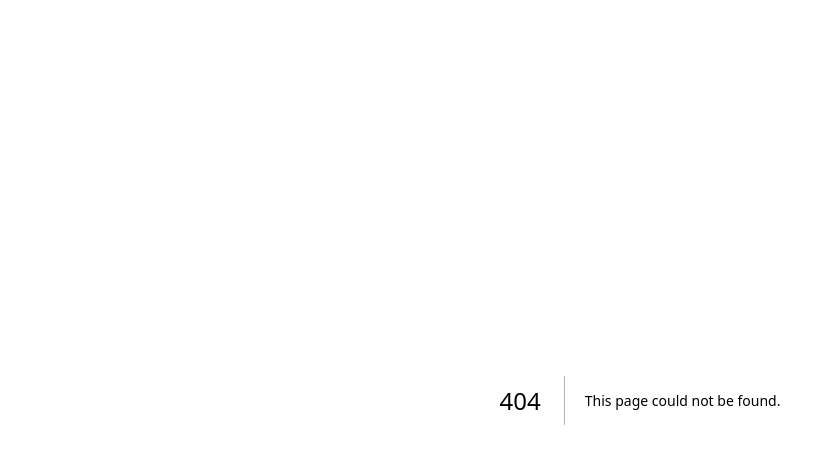
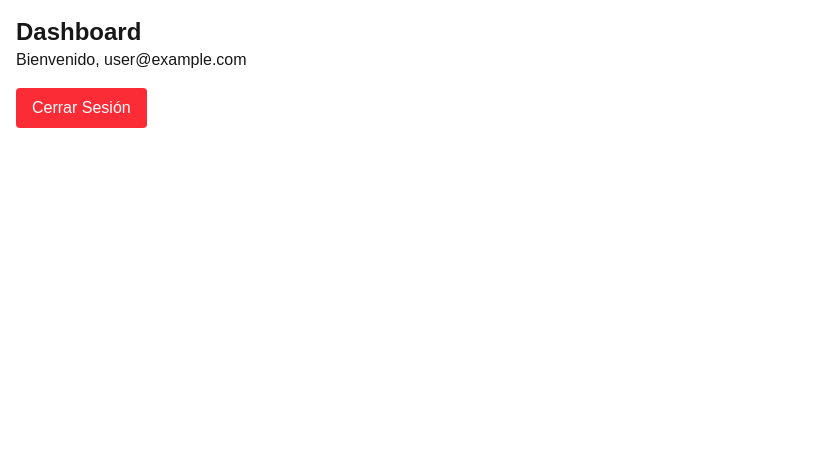
Before and after one commit to udb2025/DPS941proyecto1_CA140174, a Next.js app in the folder proyecto-gestion/: page /gerente in a window 1280 px wide. Before the commit this address had no page. Shown: the top 464 px of the page, without its empty margins (0-827 px from the left). Built offline with nearby package versions, Linux system fonts and the light colour scheme; no server answers; sample sign-in values are in the browser's storage.

Commit message:
login exitoso por perfil de usuario

```diff
--- /dev/null
+++ b/proyecto-gestion/src/app/admin/page.tsx
@@ -0,0 +1,49 @@
+"use client";
+
+import { useEffect, useState } from "react";
+import { auth } from "@/lib/firebase/firebaseConfig";
+import { useRouter } from "next/navigation";
+import { onAuthStateChanged, User } from "firebase/auth";
+import { logout } from "@/services/authService";
+
+export default function Dashboard() {
+  const [user, setUser] = useState<User | null>(null);
+  const router = useRouter();
+
+  useEffect(() => {
+    const unsubscribe = onAuthStateChanged(auth, (currentUser) => {
+      if (!currentUser) {
+        router.push("/login");
+      } else {
+        console.log("Usuario autenticado:", currentUser);
+        setUser(currentUser);
+      }
+    });
+
+    return () => unsubscribe();
+  }, [router]);
+
+  const handleLogout = async () => {
+    await logout();
+    router.push("/login"); // Redirigir al login después de cerrar sesión
+  };
+
+  return (
+    <div className="p-4">
+      <h1 className="text-2xl font-bold">Dashboard</h1>
+      {user ? (
+        <>
+          <p>Bienvenido, {user.email}</p>
+          <button
+            onClick={handleLogout}
+            className="mt-4 px-4 py-2 bg-red-500 text-white rounded"
+          >
+            Cerrar Sesión
+          </button>
+        </>
+      ) : (
+        <p>Cargando...</p>
+      )}
+    </div>
+  );
+}
--- /dev/null
+++ b/proyecto-gestion/src/app/gerente/page.tsx
@@ -0,0 +1,49 @@
+"use client";
+
+import { useEffect, useState } from "react";
+import { auth } from "@/lib/firebase/firebaseConfig";
+import { useRouter } from "next/navigation";
+import { onAuthStateChanged, User } from "firebase/auth";
+import { logout } from "@/services/authService";
+
+export default function Dashboard() {
+  const [user, setUser] = useState<User | null>(null);
+  const router = useRouter();
+
+  useEffect(() => {
+    const unsubscribe = onAuthStateChanged(auth, (currentUser) => {
+      if (!currentUser) {
+        router.push("/login");
+      } else {
+        console.log("Usuario autenticado:", currentUser);
+        setUser(currentUser);
+      }
+    });
+
+    return () => unsubscribe();
+  }, [router]);
+
+  const handleLogout = async () => {
+    await logout();
+    router.push("/login"); // Redirigir al login después de cerrar sesión
+  };
+
+  return (
+    <div className="p-4">
+      <h1 className="text-2xl font-bold">Dashboard</h1>
+      {user ? (
+        <>
+          <p>Bienvenido, {user.email}</p>
+          <button
+            onClick={handleLogout}
+            className="mt-4 px-4 py-2 bg-red-500 text-white rounded"
+          >
+            Cerrar Sesión
+          </button>
+        </>
+      ) : (
+        <p>Cargando...</p>
+      )}
+    </div>
+  );
+}
--- a/proyecto-gestion/src/app/login/page.tsx
+++ b/proyecto-gestion/src/app/login/page.tsx
@@ -3,6 +3,7 @@
 import { useState } from "react";
 import { useRouter } from "next/navigation";
 import { login } from "@/services/authService";
+import { getUserRole } from "@/services/userService";
 
 export default function LoginPage() {
   const [email, setEmail] = useState("");
@@ -10,12 +11,24 @@ export default function LoginPage() {
   const [error, setError] = useState("");
   const router = useRouter();
 
+
   const handleSubmit = async (e: React.FormEvent) => {
     e.preventDefault();
     try {
-      await login(email, password);
-      console.log("Redirigiendo a dashboard...");
-      router.push("/dashboard")
+      const userCredential = await login(email, password); // Login devuelve el objeto userCredential
+      const user = userCredential.user; // Extraemos el usuario autenticado
+      const role = await getUserRole(user.uid); // Obtenemos el rol desde Firestore
+      if (role === "Administrador") {
+        console.error("redirigiendo a admin");
+        router.push("/admin");
+      } else if (role === "Gerente") {
+        router.push("/gerente");
+      } else if (role === "Miembro") {
+        router.push("/miembro");
+      } else {
+        setError("No tiene un rol asignado.");
+      }
+
     } catch (err) {
       console.error("Error en login:", error);
       setError("Error al iniciar sesión. Verifica tus credenciales.");
--- /dev/null
+++ b/proyecto-gestion/src/app/miembro/page.tsx
@@ -0,0 +1,49 @@
+"use client";
+
+import { useEffect, useState } from "react";
+import { auth } from "@/lib/firebase/firebaseConfig";
+import { useRouter } from "next/navigation";
+import { onAuthStateChanged, User } from "firebase/auth";
+import { logout } from "@/services/authService";
+
+export default function Dashboard() {
+  const [user, setUser] = useState<User | null>(null);
+  const router = useRouter();
+
+  useEffect(() => {
+    const unsubscribe = onAuthStateChanged(auth, (currentUser) => {
+      if (!currentUser) {
+        router.push("/login");
+      } else {
+        console.log("Usuario autenticado:", currentUser);
+        setUser(currentUser);
+      }
+    });
+
+    return () => unsubscribe();
+  }, [router]);
+
+  const handleLogout = async () => {
+    await logout();
+    router.push("/login"); // Redirigir al login después de cerrar sesión
+  };
+
+  return (
+    <div className="p-4">
+      <h1 className="text-2xl font-bold">Dashboard</h1>
+      {user ? (
+        <>
+          <p>Bienvenido, {user.email}</p>
+          <button
+            onClick={handleLogout}
+            className="mt-4 px-4 py-2 bg-red-500 text-white rounded"
+          >
+            Cerrar Sesión
+          </button>
+        </>
+      ) : (
+        <p>Cargando...</p>
+      )}
+    </div>
+  );
+}
--- a/proyecto-gestion/src/services/authService.ts
+++ b/proyecto-gestion/src/services/authService.ts
@@ -8,7 +8,7 @@ export async function login(email: string, password: string) {
     console.log("Usuario autenticado:", userCredential.user);
     return userCredential;
   } catch (error) {
-    console.error("Error en login:", error);
+
     throw error;
   }
 }
@@ -16,8 +16,8 @@ export async function login(email: string, password: string) {
 export const logout = async () => {
   try {
     await signOut(auth);
-    console.log("Sesión cerrada correctamente");
+
   } catch (error) {
-    console.error("Error al cerrar sesión", error);
+
   }
 };
--- /dev/null
+++ b/proyecto-gestion/src/services/userService.ts
@@ -0,0 +1,23 @@
+import { doc, getDoc } from "firebase/firestore";
+import { db } from "@/lib/firebase/firebaseConfig";
+
+/**
+ * Obtiene el rol del usuario desde Firestore usando su UID.
+ */
+export const getUserRole = async (uid: string) => {
+  try {
+    console.warn("uid Usuario.",uid);
+    const userRef = doc(db, "users", uid);
+    const userSnap = await getDoc(userRef);
+
+    if (userSnap.exists()) {
+      return userSnap.data().role; // Devuelve el rol del usuario
+    } else {
+      console.warn("Usuario no encontrado en Firestore.");
+      return null;
+    }
+  } catch (error) {
+    console.error("Error al obtener el rol del usuario:", error);
+    return null;
+  }
+};
```
